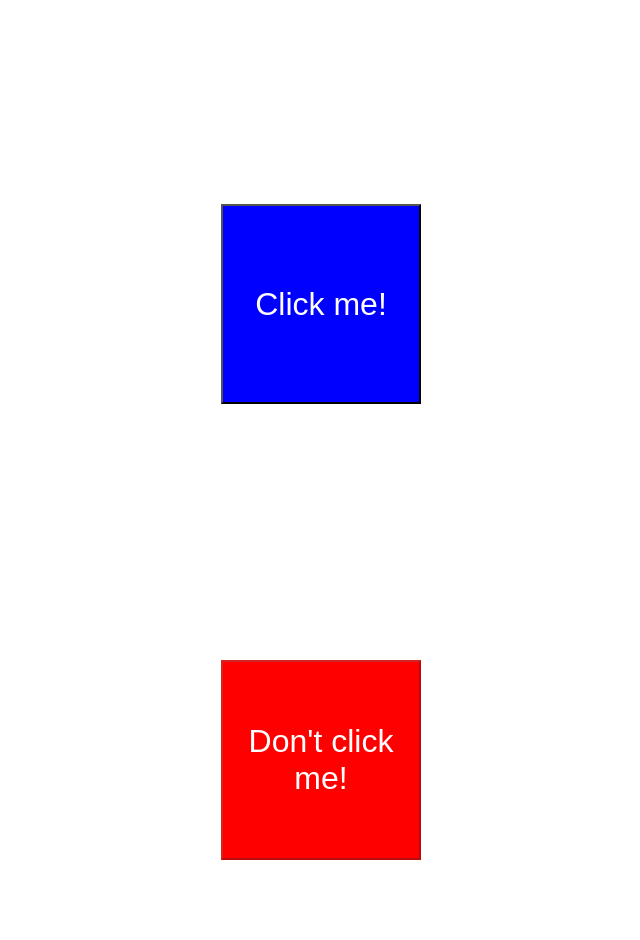
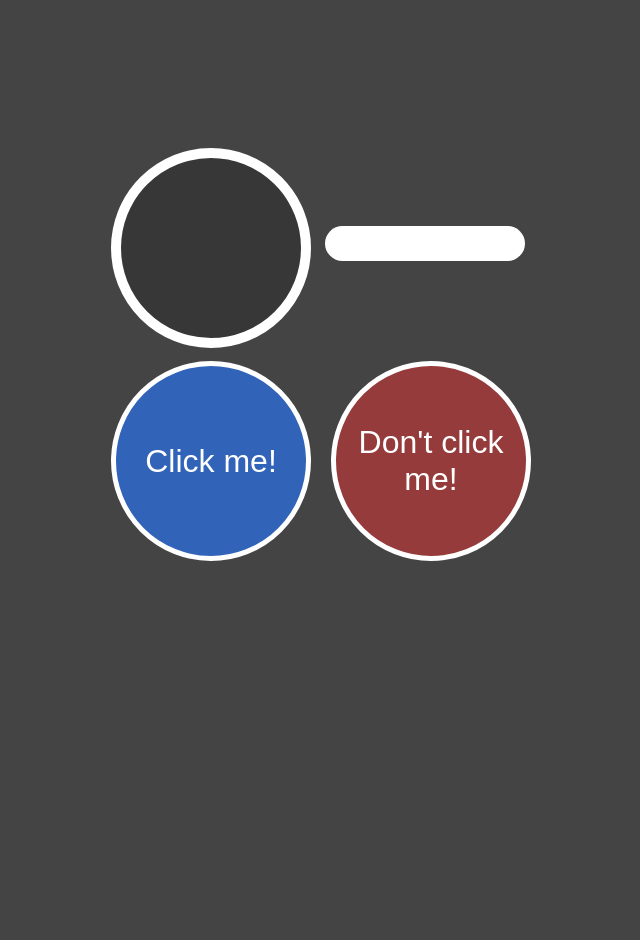
Before and after one commit to r-walsh/jquery-lecture, a plain HTML site: page index.html in a window 1280 px wide. Shown: the part 52-992 px from the top of the page, without its empty margins (319-959 px from the left). After the commit the page ends 800 px from the top, so only its background shows below. Drawn offline with nearby package versions, Linux system fonts and the light colour scheme.

Commit message:
stylez yo

```diff
--- a/index.html
+++ b/index.html
@@ -6,12 +6,19 @@
 	<link rel="stylesheet" href="./main.css">
 </head>
 <body>
+<div class="content">
+	<div id="tester">
+	</div>
+	<input type="text-box" id="test-input" name="name" value="">
+	<div class="buttonContainer">
+		<button id="first-button">Click me!</button>
+		<button id="second-button" disabled>Don't click me!</button>
+	</div>
+</div>
 
-<button>Click me!</button>
-
-<button id="second-button" disabled>Don't click me!</button>
-
-<script src="./vanilla.js"></script>
+<script src="https://code.jquery.com/jquery-2.2.0.js" charset="utf-8"></script>
+<!-- <script src="./vanilla.js"></script> -->
+<script src="jquery.js" charset="utf-8"></script>
 
 </body>
 </html>
--- /dev/null
+++ b/jquery.js
@@ -0,0 +1,52 @@
+$(document).ready(function(){
+  // var firstButton = $('#first-button');
+  // var secondButton = $('#second-button');
+  //
+  // firstButton.on('click', function(){
+  //   firstButton.css('background-color', '#932626')
+  //               .prop('disabled', true)
+  //               .text("Don't click me!");
+  //   secondButton.css('background-color', '#576ee7')
+  //               .prop('disabled', false)
+  //               .text("Click me!");
+  // });
+  // secondButton.on('click', function(){
+  //   secondButton.css('background-color', '#932626')
+  //               .prop('disabled', true)
+  //               .text("Don't click me!");
+  //   firstButton.css('background-color', '#576ee7')
+  //               .prop('disabled', false)
+  //               .text("Click me!");
+  // });
+  $('button').on('click', function(){
+    $(this).css('background-color', '#963b3b')
+                  .prop('disabled', true)
+                  .text("Don't click me!");
+    $('button').not($(this))
+                  .css('background-color', '#3163b8')
+                  .prop('disabled', false)
+                  .text('Click me!')
+  });
+  $('#tester').hover( function(){
+    $(this).css('background-color', 'pink');
+  }, function(){
+    $(this).css('background-color', '#373737');
+  });
+
+  var inputValue = '';
+
+  $('#test-input').keyup(function(){
+    inputValue = $(this).val();
+    console.log(inputValue);
+  });
+  $('#test-input').focus(function(){
+    $(this).css('background-color', '#feffe0');
+  });
+  $('#test-input').blur(function(){
+    $(this).css('background-color', '#c7fcff');
+  })
+
+  var myNewElement = '<p>hello, i am a p tag</p>';
+
+  $('body').append(myNewElement);
+});
--- a/main.css
+++ b/main.css
@@ -2,17 +2,74 @@
 	margin: 0;
 	padding: 0;
 }
-
+body{
+	background-color: #444444;
+}
+.content{
+	padding: 0px;
+	margin: 0px;
+	width: 420px;
+	position: absolute;
+	left: 50%;
+	top:50%;
+	margin: -200px 0 0 -210px;
+}
+.buttonContainer{
+	width: 420px;
+	margin: 0 auto;
+	position: relative;
+	height: 200px;
+}
 button {
 	height: 200px;
 	width: 200px;
-	display: block;
-	background-color: blue;
-	margin: 20% auto;
+	background-color: #3163b8;
 	font-size: 2em;
 	color: white;
+	position: absolute;
+	border-radius: 100%;
+	border: 5px solid white;
+}
+button:focus{
+	outline:none;
+}
+button:disabled{
+	margin: 0px;
+	top:0px;
+}
+#second-button {
+	background-color: #963b3b;
+	left:50%;
+	margin-left: 10px;
 }
 
-#second-button {
-	background-color: red;
+#tester{
+  box-sizing: border-box;
+  -moz-box-sizing: border-box;
+  -webkit-box-sizing: border-box;
+	width: 200px;
+	height: 200px;
+	border-radius: 100%;
+	border: 10px solid white;
+	background-color: #373737;
+	display: inline-block;
 }
+#test-input{
+	display: inline-block;
+	width: 180px;
+	position: relative;
+	top: -100px;
+	margin-left: 10px;
+	border-radius: 25px;
+	border: none;
+	padding: 10px
+}
+#test-input:focus{
+	outline:none;
+}
+p{
+	color:white;
+	text-align: center;
+	font-family: helveticaNeue-UltraLight;
+	font-size: 2em;
+}
```
Also changed, not shown: vanilla.js (added, +21 -0 lines).
